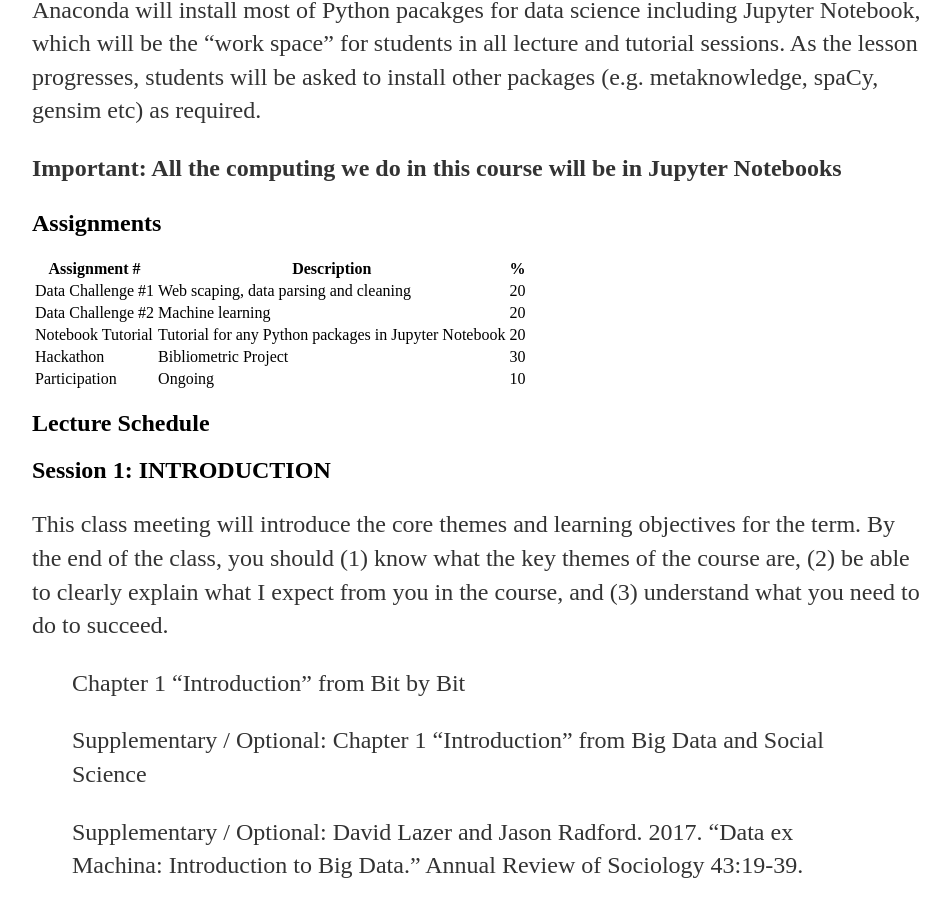
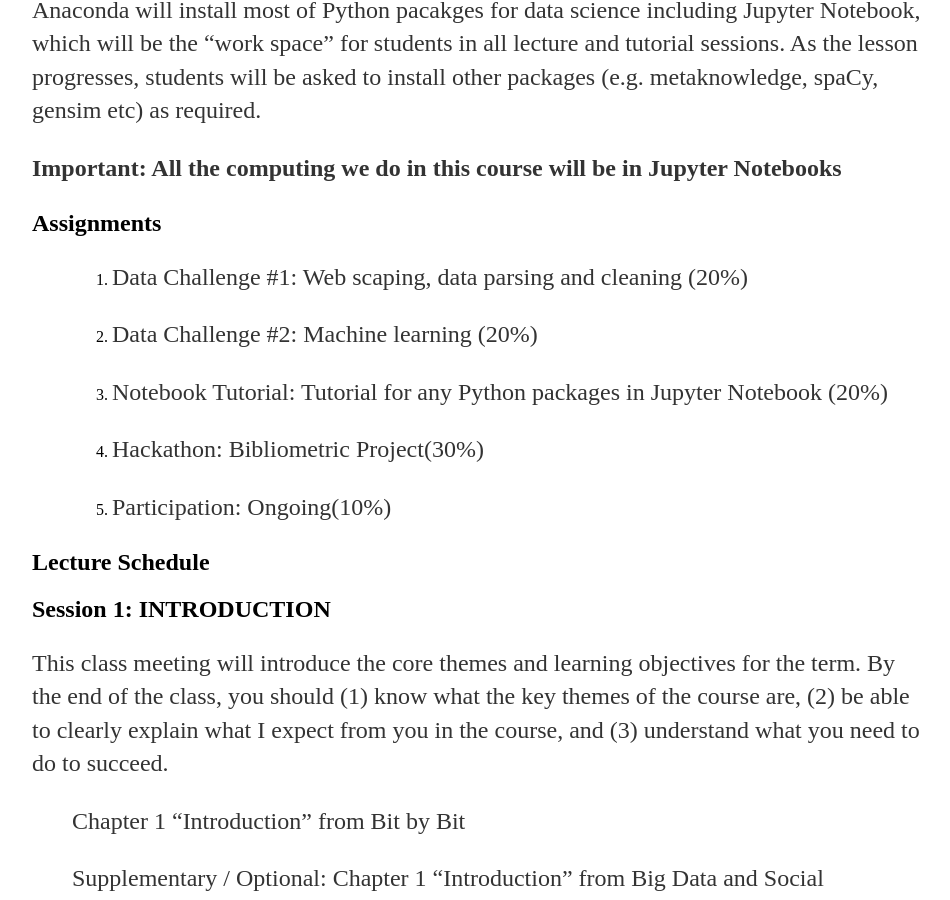
Before and after one commit to judekurn/judekurn.github.io, a Jekyll site: the page built from docs/teach/digital_data_social_science.md, in a window 1280 px wide and 900 px high, scrolled down 1780 px. Shown: the whole window, without its empty margins (160-1110 px from the left). Built offline with Jekyll 4.4.1, drawn with Linux system fonts in a browser that asks for light colours; our own code applies the rules of GitHub Pages for plain Markdown files.

Commit message:
Update digital_data_social_science.md

```diff
--- a/docs/teach/digital_data_social_science.md
+++ b/docs/teach/digital_data_social_science.md
@@ -38,13 +38,15 @@ Before coming to class, all students must install [Anaconda for Python 3.6](http
 
 ## Assignments
 
-|Assignment #|Description|%|
-|---|---|---|
-|Data Challenge #1|Web scaping, data parsing and cleaning|20|
-|Data Challenge #2|Machine learning|20|
-|Notebook Tutorial|Tutorial for any Python packages in Jupyter Notebook|20
-|Hackathon| Bibliometric Project|30|
-|Participation|Ongoing|10|
+>1. Data Challenge #1: Web scaping, data parsing and cleaning (20%)
+>
+>2. Data Challenge #2: Machine learning (20%)
+>
+>3. Notebook Tutorial: Tutorial for any Python packages in Jupyter Notebook (20%)
+>
+>4. Hackathon: Bibliometric Project(30%)
+>
+>5. Participation: Ongoing(10%)
 
 ## Lecture Schedule
 ## Session 1: INTRODUCTION
```
